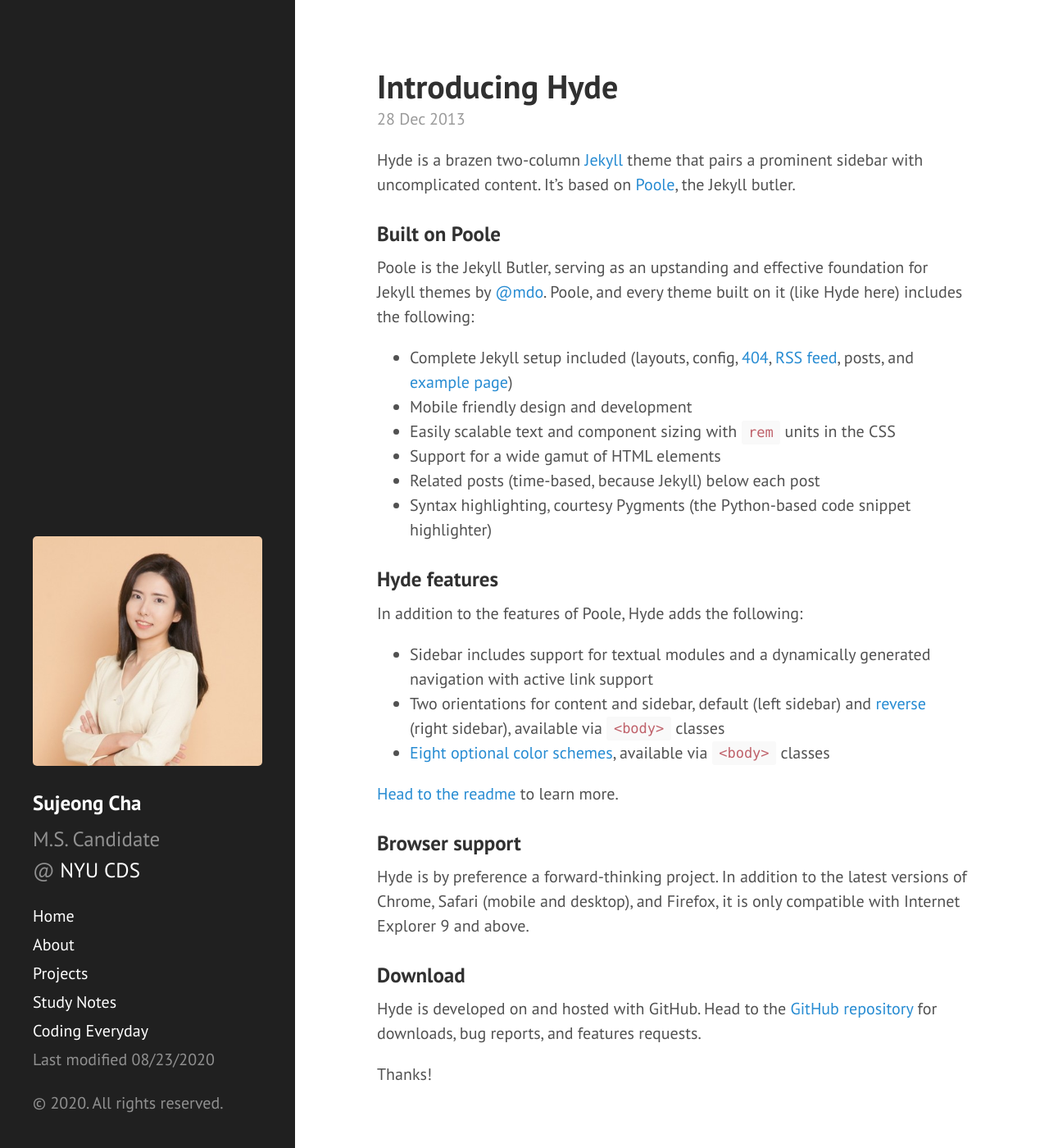
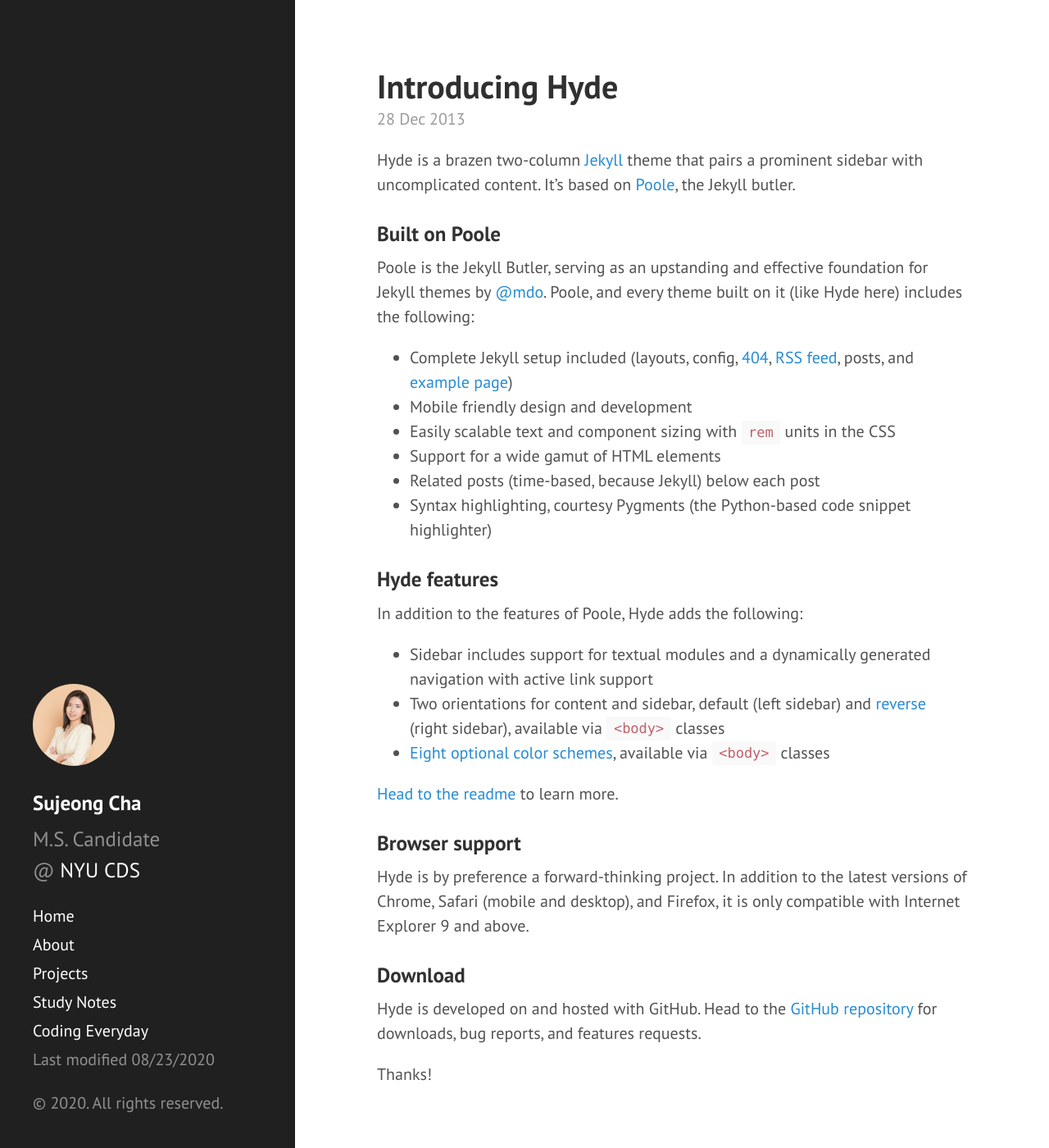
Before and after one commit to sujeongcha/sujeongcha.github.io, a Jekyll site: the page built from index.html, in a window 1280 px wide and 1400 px high. Shown: the whole window at 82% size. Built offline with Jekyll 4.4.1, drawn with Linux system fonts in a browser that asks for light colours; Markdown is read by kramdown in place of the engine named in the settings; the list of posts is cut into pages by our own code.

Commit message:
Update sidebar.html

```diff
--- a/_includes/sidebar.html
+++ b/_includes/sidebar.html
@@ -1,3 +1,20 @@
+<style>
+  .profile-photo {
+    width: 100px;
+    height: 100px;
+    position: relative;
+    overflow: hidden;
+    border-radius: 50%;
+  }
+
+  img {
+    display: inline;
+    margin: 0 auto;
+    height: 100%;
+    width: auto;
+  }
+</style>
+
 <div class="sidebar">
   <div class="container sidebar-sticky">
     <div class="sidebar-about">
```
